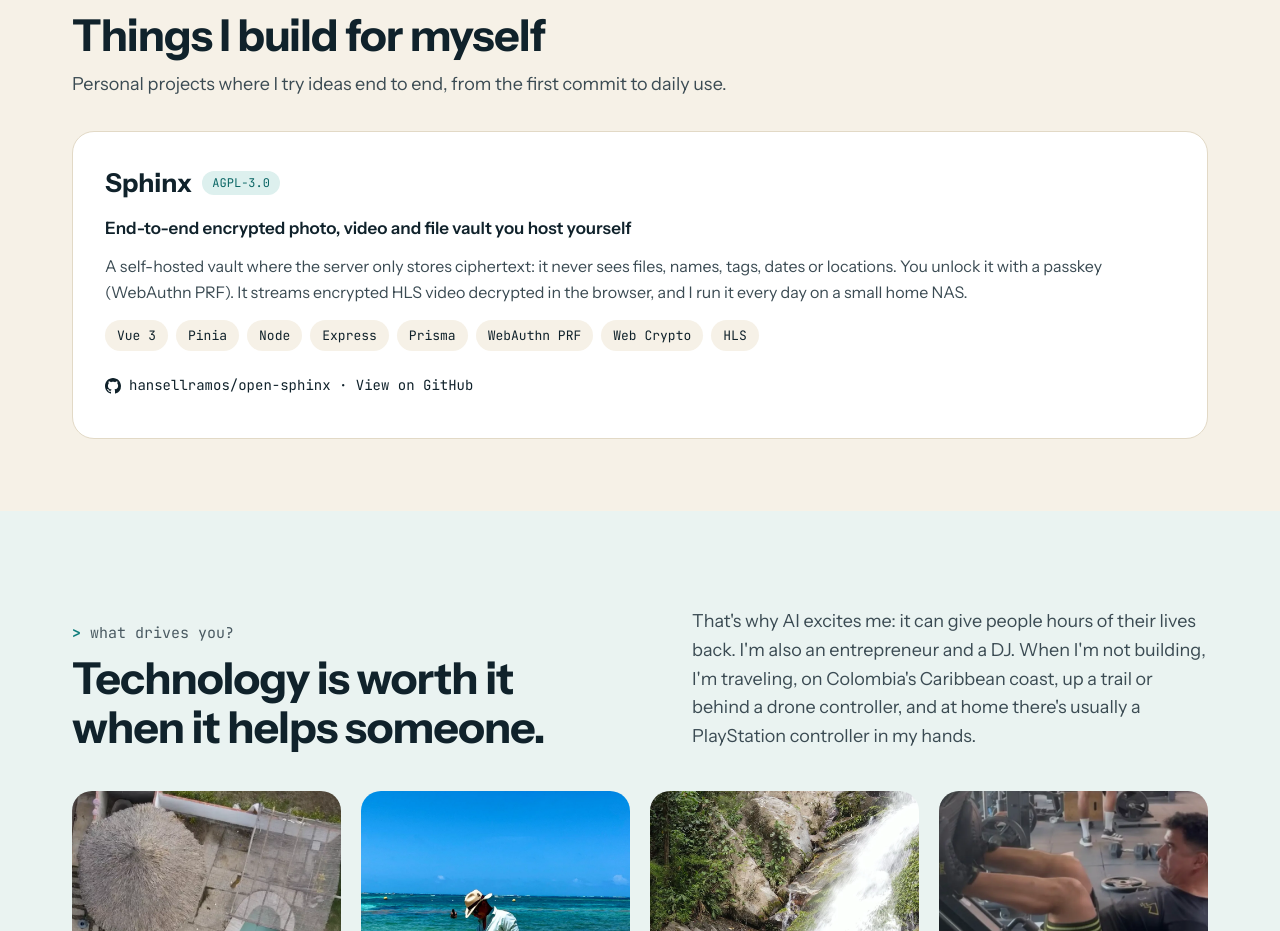
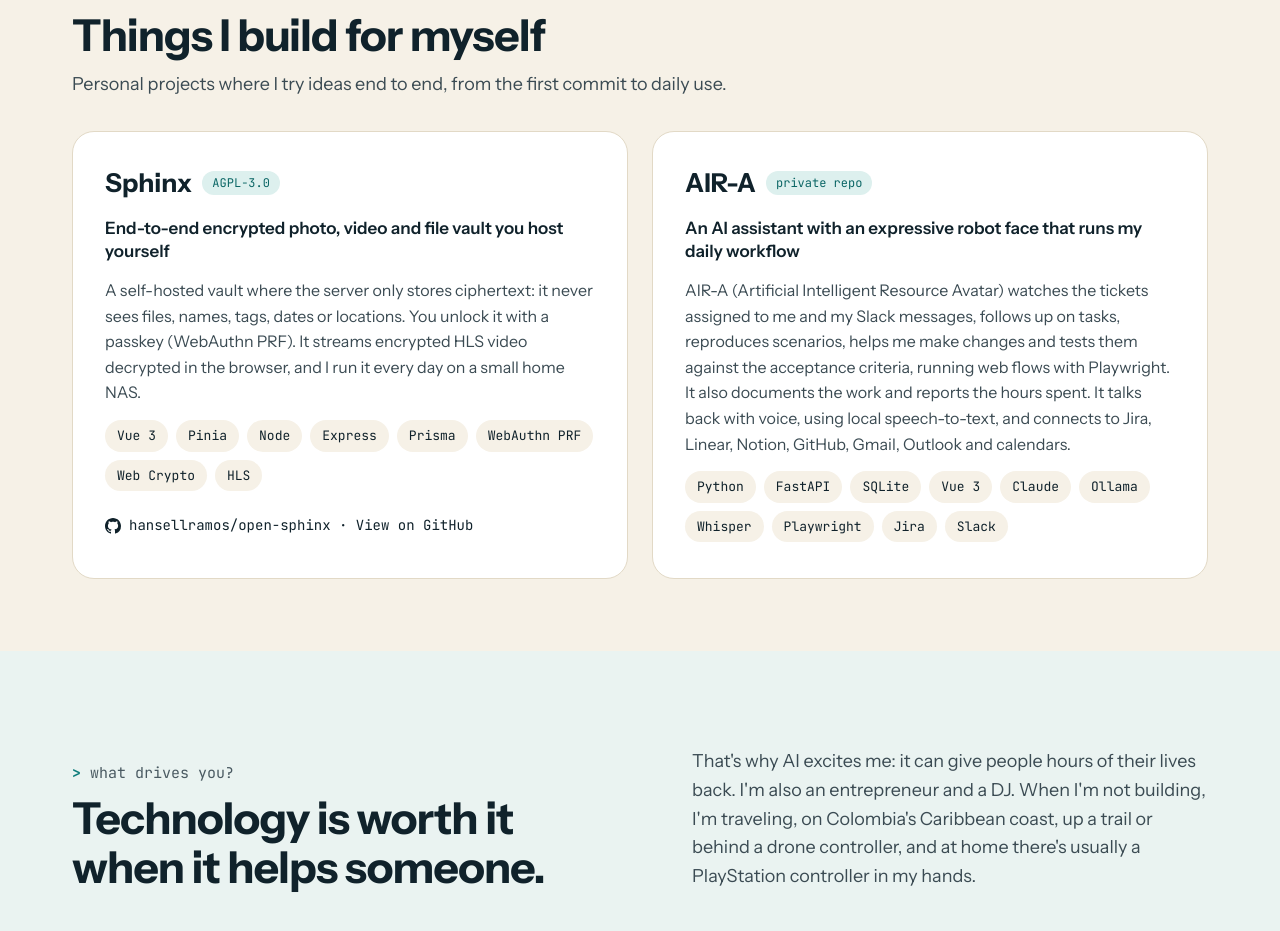
Before and after one commit to hansellramos/hansellramos.github.io, a Vue app: page / in a window 1280 px wide. Shown: the part 2448-3379 px from the top of the page. Built offline with nearby package versions, Linux system fonts and the light colour scheme.

Commit message:
Add AIR-A to personal projects
Shown with a private-repo label and no link until the repo is public.

Co-Authored-By: Claude Opus 5.5 <noreply@anthropic.com>
Claude-Session: https://claude.ai/code/session_01MFcy8JsjSKobb3UXv5dqVE

```diff
--- a/src/data/profile.js
+++ b/src/data/profile.js
@@ -26,6 +26,13 @@ export const shared = {
       repo: 'hansellramos/open-sphinx',
       license: 'AGPL-3.0',
       tags: ['Vue 3', 'Pinia', 'Node', 'Express', 'Prisma', 'WebAuthn PRF', 'Web Crypto', 'HLS'],
+    },
+    {
+      id: 'air-a',
+      name: 'AIR-A',
+      url: '', // add https://github.com/hansellramos/air-a if the repo goes public
+      private: true,
+      tags: ['Python', 'FastAPI', 'SQLite', 'Vue 3', 'Claude', 'Ollama', 'Whisper', 'Playwright', 'Jira', 'Slack'],
     },
   ],
   interests: [
@@ -118,6 +125,10 @@ export const content = {
       {
         tagline: 'End-to-end encrypted photo, video and file vault you host yourself',
         body: 'A self-hosted vault where the server only stores ciphertext: it never sees files, names, tags, dates or locations. You unlock it with a passkey (WebAuthn PRF). It streams encrypted HLS video decrypted in the browser, and I run it every day on a small home NAS.',
+      },
+      {
+        tagline: 'An AI assistant with an expressive robot face that runs my daily workflow',
+        body: 'AIR-A (Artificial Intelligent Resource Avatar) watches the tickets assigned to me and my Slack messages, follows up on tasks, reproduces scenarios, helps me make changes and tests them against the acceptance criteria, running web flows with Playwright. It also documents the work and reports the hours spent. It talks back with voice, using local speech-to-text, and connects to Jira, Linear, Notion, GitHub, Gmail, Outlook and calendars.',
       },
     ],
     beyond: {
@@ -224,6 +235,10 @@ export const content = {
         tagline: 'Bóveda de fotos, videos y archivos con cifrado de extremo a extremo, alojada por ti',
         body: 'Una bóveda autoalojada donde el servidor solo guarda datos cifrados: nunca ve archivos, nombres, etiquetas, fechas ni ubicaciones. Se desbloquea con una passkey (WebAuthn PRF), reproduce video HLS cifrado que se descifra en el navegador, y la uso a diario en un pequeño NAS en casa.',
       },
+      {
+        tagline: 'Un asistente de IA con una carita robótica expresiva que maneja mi flujo de trabajo diario',
+        body: 'AIR-A (Artificial Intelligent Resource Avatar) está pendiente de los tickets que me asignan y de mis mensajes de Slack, hace seguimiento a las tareas, reproduce escenarios, me ayuda con los cambios y los prueba contra los criterios de aceptación, ejecutando flujos web con Playwright. También documenta el trabajo y reporta las horas invertidas. Responde con voz, con reconocimiento de voz local, y se conecta con Jira, Linear, Notion, GitHub, Gmail, Outlook y calendarios.',
+      },
     ],
     beyond: {
       prompt: '¿qué te mueve?',
```
